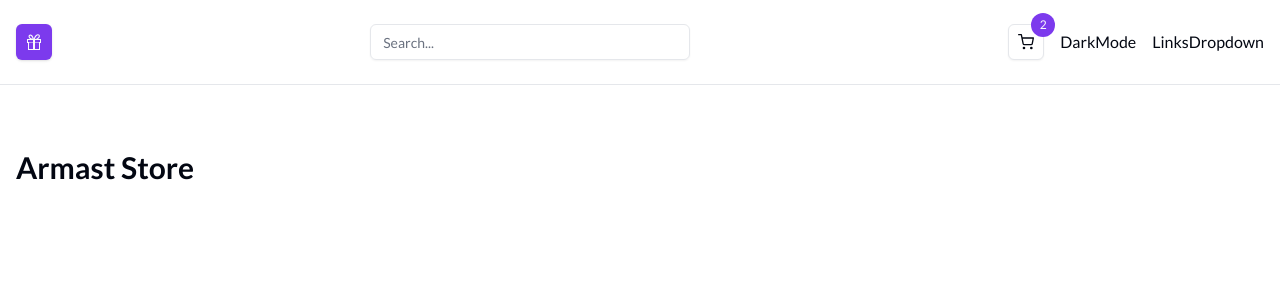
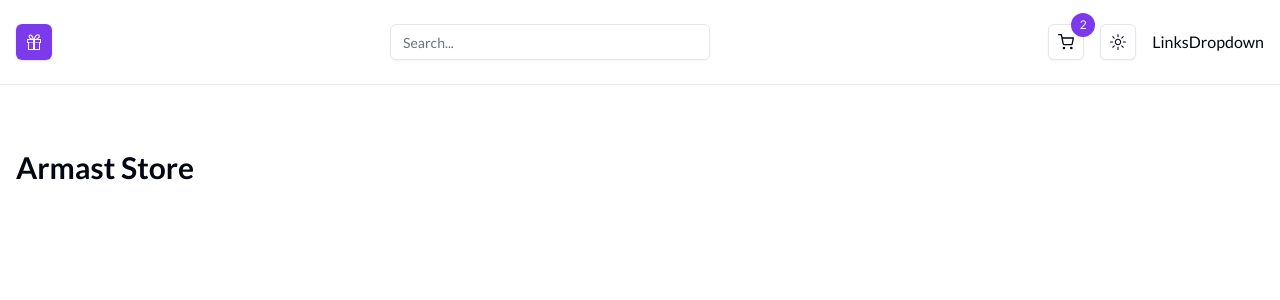
Before and after one commit to arekmastalerczuk/moto-store, a Next.js app: page / in a window 1280 px wide. Shown: the top 300 px of the page. Built offline with nearby package versions, Linux system fonts and the light colour scheme.

Commit message:
Implement theme toggle with next-themes and @radix-ui/react-icons; refactor DarkMode component to ToggleMode

```diff
--- a/app/providers.tsx
+++ b/app/providers.tsx
@@ -1,12 +1,24 @@
 'use client';
 
 import React from 'react';
+import ThemeProvider from './theme-provider';
 
 type Props = {
   children: React.ReactNode;
 };
 function Providers({ children }: Props) {
-  return <>{children}</>;
+  return (
+    <>
+      <ThemeProvider
+        attribute='class'
+        defaultTheme='system'
+        enableSystem
+        disableTransitionOnChange
+      >
+        {children}
+      </ThemeProvider>
+    </>
+  );
 }
 
 export default Providers;
--- /dev/null
+++ b/app/theme-provider.tsx
@@ -0,0 +1,13 @@
+'use client';
+
+import React from 'react';
+import {
+  ThemeProvider as NextThemeProvider,
+  type ThemeProviderProps,
+} from 'next-themes';
+
+function ThemeProvider({ children, ...props }: ThemeProviderProps) {
+  return <NextThemeProvider {...props}>{children}</NextThemeProvider>;
+}
+
+export default ThemeProvider;
--- a/components/navbar/DarkMode.tsx
+++ /dev/null
@@ -1,7 +0,0 @@
-import React from 'react';
-
-function DarkMode() {
-  return <div>DarkMode</div>;
-}
-
-export default DarkMode;
--- a/components/navbar/Navbar.tsx
+++ b/components/navbar/Navbar.tsx
@@ -3,7 +3,7 @@ import Container from '../global/Container';
 import Logo from './Logo';
 import NavSearch from './NavSearch';
 import CartButton from './CartButton';
-import DarkMode from './DarkMode';
+import ToggleMode from './ToggleMode';
 import LinksDropdown from './LinksDropdown';
 
 function Navbar() {
@@ -14,7 +14,7 @@ function Navbar() {
         <NavSearch />
         <div className='flex items-center gap-4'>
           <CartButton />
-          <DarkMode />
+          <ToggleMode />
           <LinksDropdown />
         </div>
       </Container>
--- /dev/null
+++ b/components/navbar/ToggleMode.tsx
@@ -0,0 +1,42 @@
+'use client';
+
+import * as React from 'react';
+import { MoonIcon, SunIcon } from '@radix-ui/react-icons';
+import { useTheme } from 'next-themes';
+
+import { Button } from '@/components/ui/button';
+import {
+  DropdownMenu,
+  DropdownMenuContent,
+  DropdownMenuItem,
+  DropdownMenuTrigger,
+} from '@/components/ui/dropdown-menu';
+
+function ToggleMode() {
+  const { setTheme } = useTheme();
+
+  return (
+    <DropdownMenu>
+      <DropdownMenuTrigger asChild>
+        <Button variant='outline' size='icon'>
+          <SunIcon className='h-[1.2rem] w-[1.2rem] rotate-0 scale-100 transition-all dark:-rotate-90 dark:scale-0' />
+          <MoonIcon className='absolute h-[1.2rem] w-[1.2rem] rotate-90 scale-0 transition-all dark:rotate-0 dark:scale-100' />
+          <span className='sr-only'>Toggle theme</span>
+        </Button>
+      </DropdownMenuTrigger>
+      <DropdownMenuContent align='end'>
+        <DropdownMenuItem onClick={() => setTheme('light')}>
+          Light
+        </DropdownMenuItem>
+        <DropdownMenuItem onClick={() => setTheme('dark')}>
+          Dark
+        </DropdownMenuItem>
+        <DropdownMenuItem onClick={() => setTheme('system')}>
+          System
+        </DropdownMenuItem>
+      </DropdownMenuContent>
+    </DropdownMenu>
+  );
+}
+
+export default ToggleMode;
--- a/package.json
+++ b/package.json
@@ -11,6 +11,7 @@
   "dependencies": {
     "@radix-ui/react-checkbox": "^1.3.1",
     "@radix-ui/react-dropdown-menu": "^2.1.14",
+    "@radix-ui/react-icons": "^1.3.2",
     "@radix-ui/react-label": "^2.1.6",
     "@radix-ui/react-popover": "^1.1.13",
     "@radix-ui/react-select": "^2.2.4",
@@ -22,6 +23,7 @@
     "embla-carousel-react": "^8.6.0",
     "lucide-react": "^0.507.0",
     "next": "14.2.28",
+    "next-themes": "^0.4.6",
     "react": "^18",
     "react-dom": "^18",
     "react-icons": "^5.5.0",
```
Also changed, not shown: 1 other file (tests, documents, lock files or other folders).
